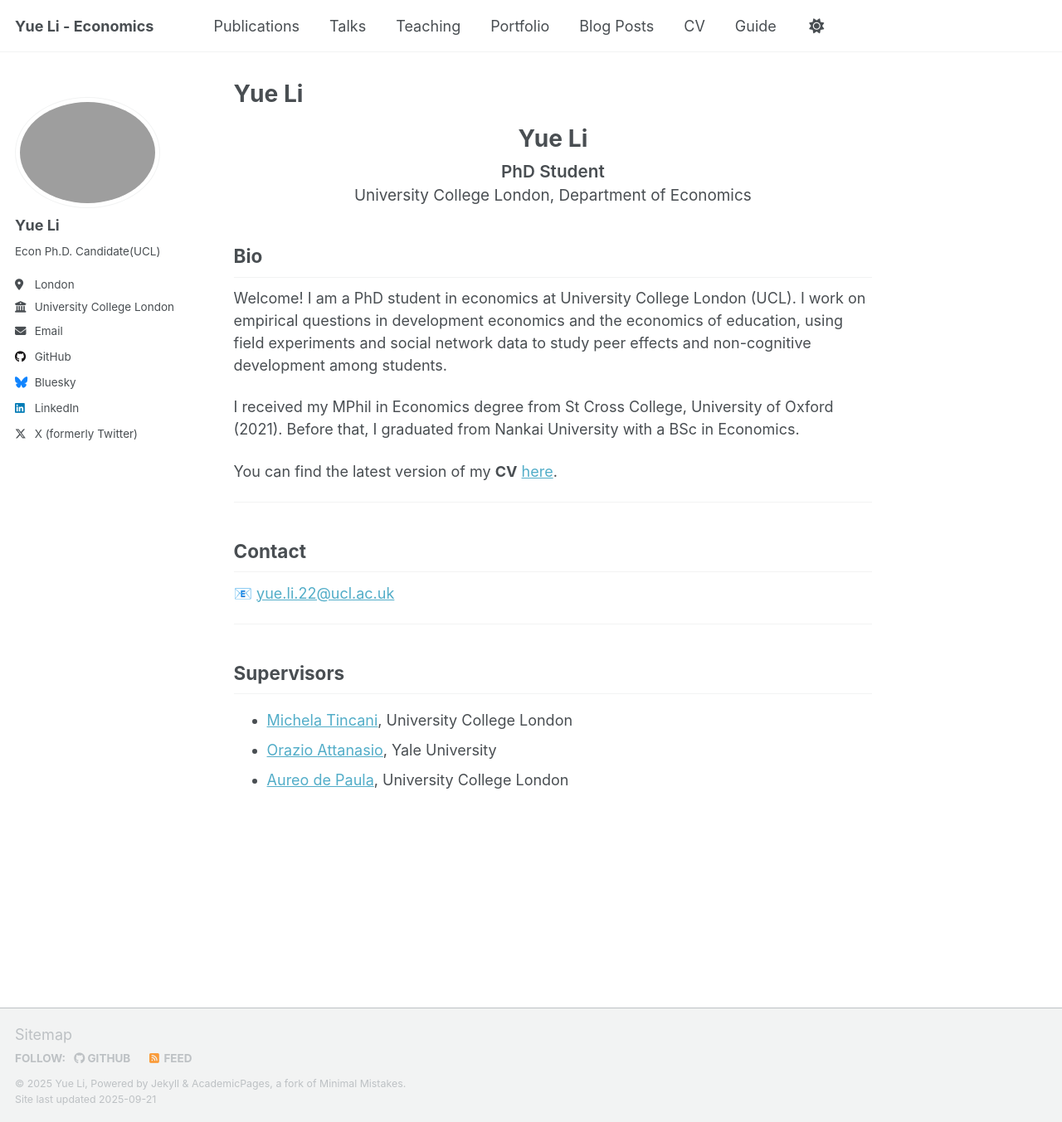
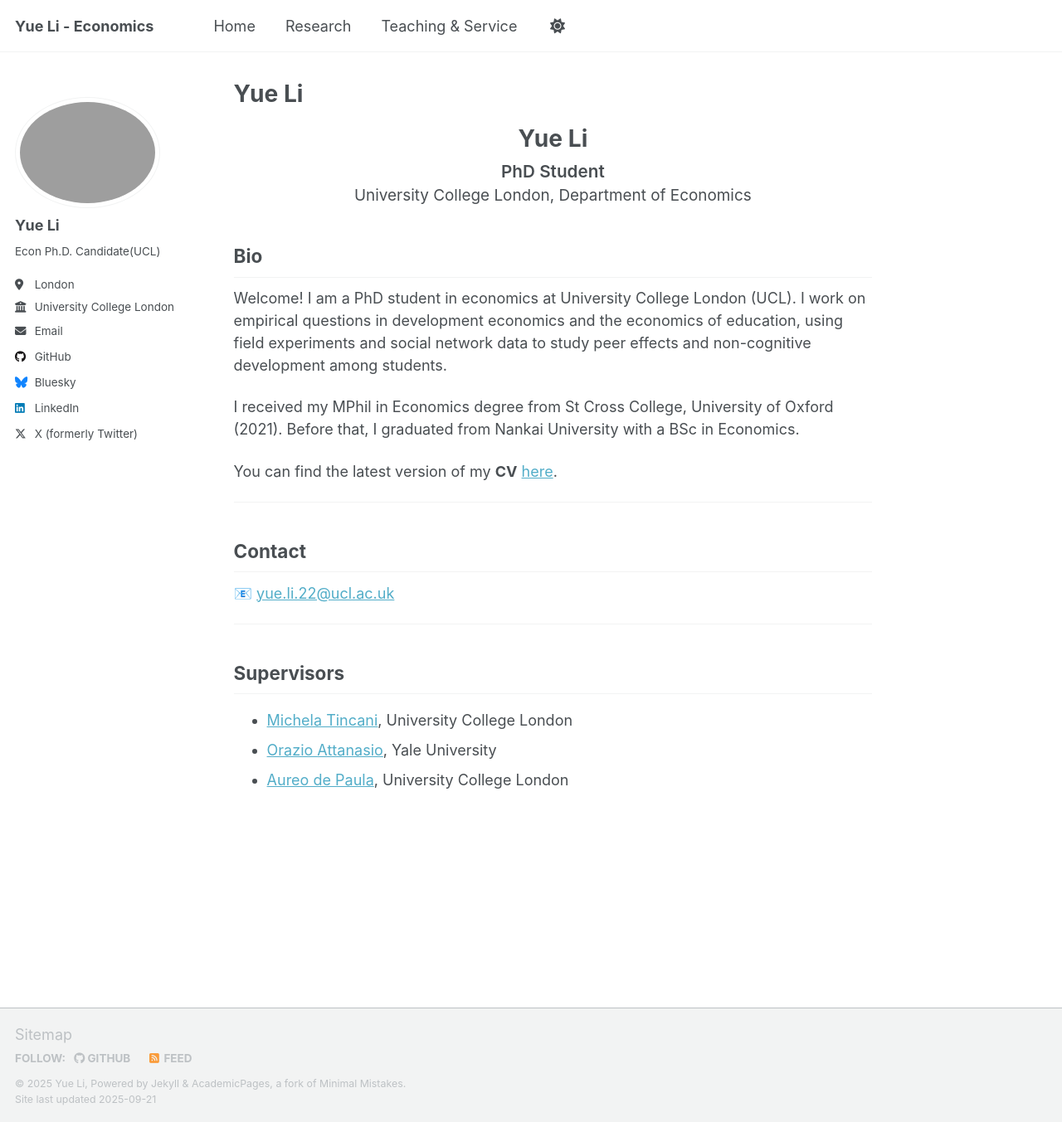
Before and after one commit to yueli-econ/yueli-econ.github.io, a Jekyll site: the page built from _pages/about.md, in a window 1280 px wide and 1353 px high. Shown: the whole window at 83% size. Built offline with Jekyll 4.4.1, drawn with Linux system fonts in a browser that asks for light colours; a script that is not in the unit is left out.

Commit message:
Update navigation.yml

```diff
--- a/_data/navigation.yml
+++ b/_data/navigation.yml
@@ -8,26 +8,9 @@
 #      Markdown formatted page while the second is generated using JSON.
 
 main:
-  - title: "Publications"
-    url: /publications/
-
-  - title: "Talks"
-    url: /talks/
-
-  - title: "Teaching"
-    url: /teaching/
-
-  - title: "Portfolio"
-    url: /portfolio/
-
-  - title: "Blog Posts"
-    url: /year-archive/
-
-  - title: "CV"
-    url: /cv/
-
-  # - title: "CV"
-  #   url: /cv-json/
-
-  - title: "Guide"
-    url: /markdown/
+  - title: "Home"
+    url: /
+  - title: "Research"
+    url: /research/
+  - title: "Teaching & Service"
+    url: /others/
```
